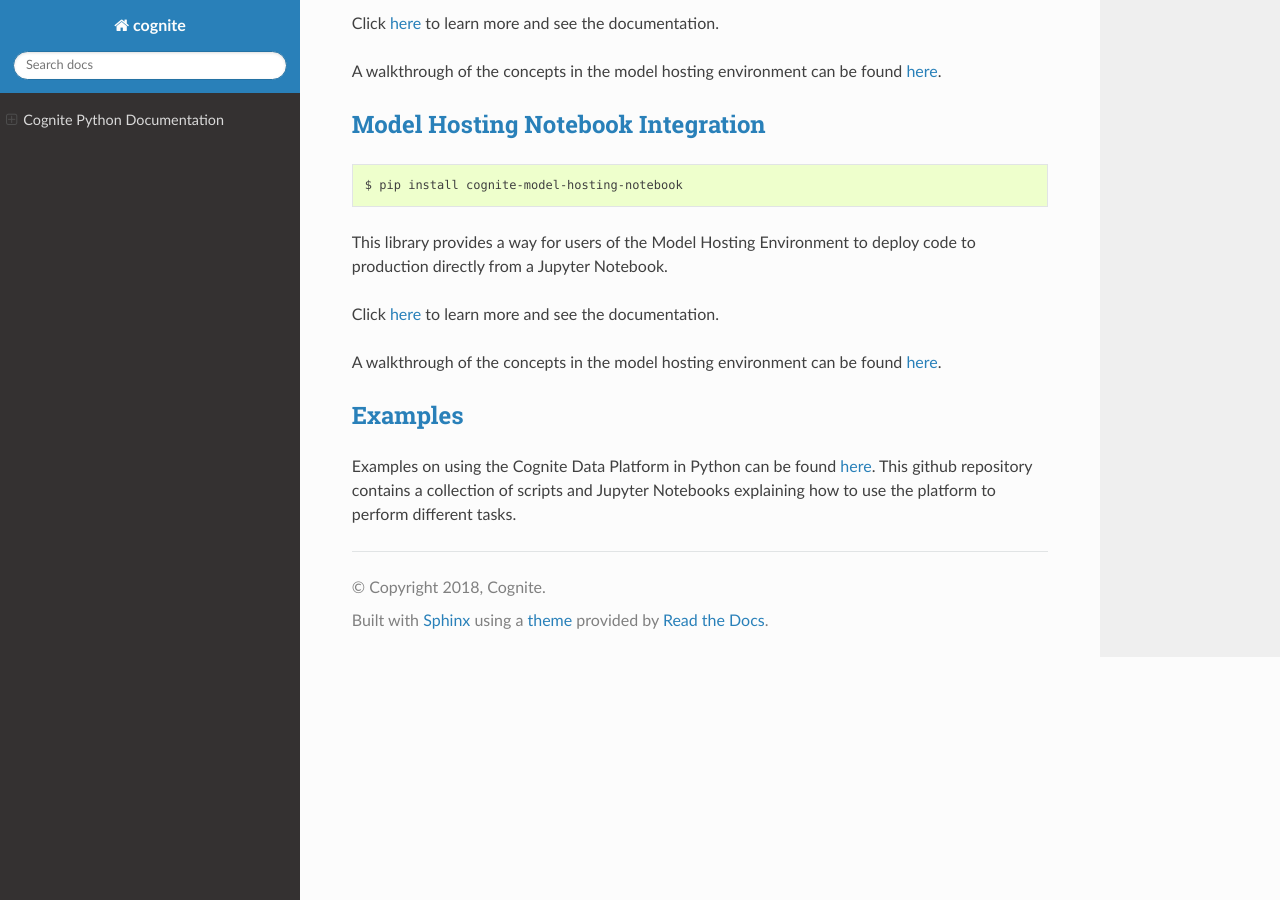
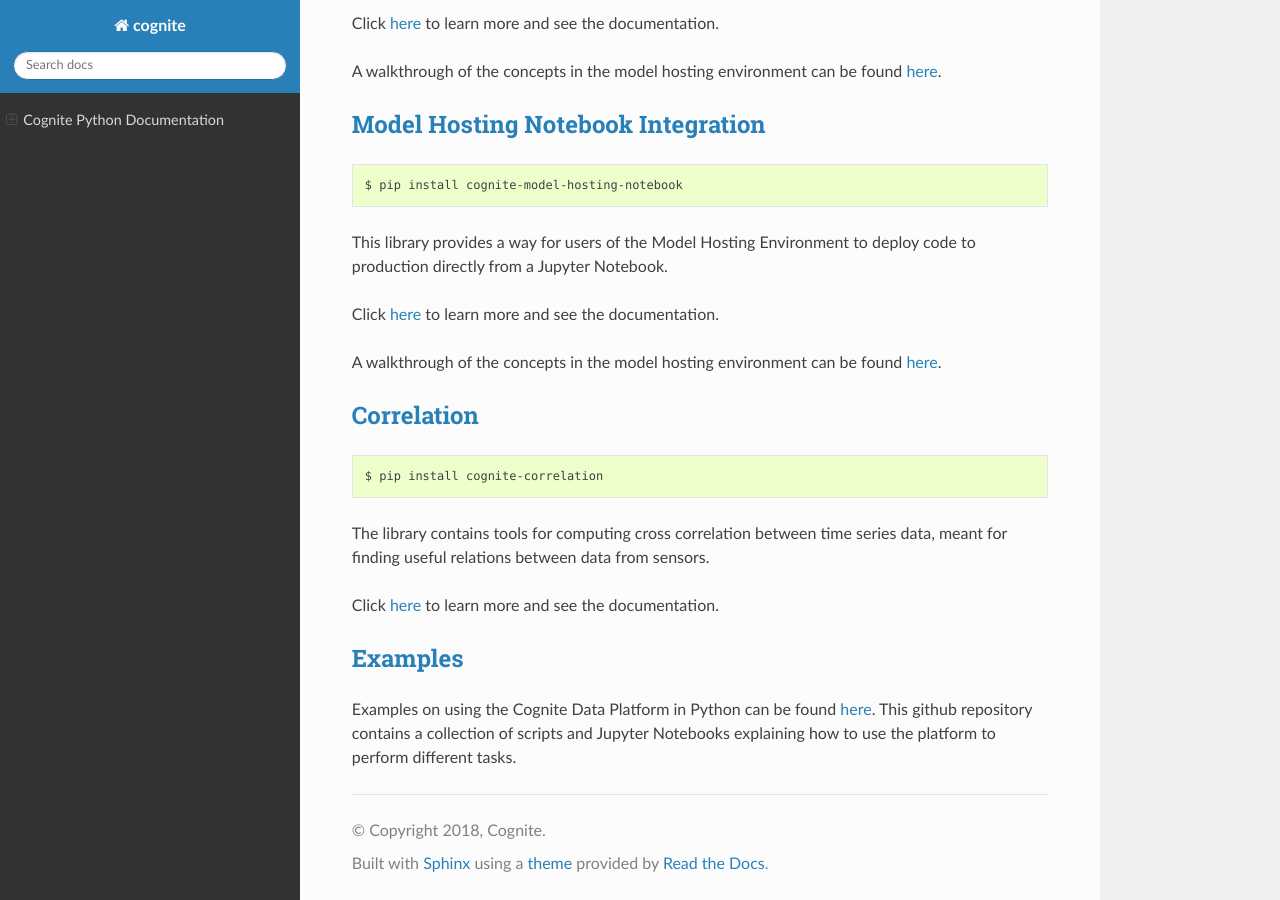
Before and after one commit to cognitedata/cognite-python-docs, a Sphinx documentation site: the page built from docs/source/index.rst, in a window 1280 px wide and 900 px high, scrolled down 657 px. Built offline with Sphinx 7.4.7 and the Read the Docs theme 2.0.0, drawn with Linux system fonts in a browser that asks for light colours.

Commit message:
Add documentation information for correlation package

```diff
--- a/docs/source/index.rst
+++ b/docs/source/index.rst
@@ -44,6 +44,17 @@
 
 A walkthrough of the concepts in the model hosting environment can be found `here <https://doc.cognitedata.com/dev/concepts/model_hosting/>`__.
 
+`Correlation <https://cognite-docs.readthedocs-hosted.com/projects/cognite-correlation/>`_
+^^^^^^^^^^^^^^^^^^^^^^^^^^^^^^^^^^^^^^^^^^^^^^^^^^^^^^^^^^^^^^^^^^^^^^^^^^^^^^^^^^^^^^^^^^^^^^^^^^^^^^^^^^^^^^^^^^
+.. code-block:: bash
+
+    $ pip install cognite-correlation
+
+The library contains tools for computing cross correlation between time series data, meant for finding useful relations between data from sensors.
+
+Click `here <https://cognite-docs.readthedocs-hosted.com/projects/cognite-correlation/>`__ to learn more and see the
+documentation.
+
 `Examples <https://github.com/cognitedata/cognite-python-docs>`_
 ^^^^^^^^^^^^^^^^^^^^^^^^^^^^^^^^^^^^^^^^^^^^^^^^^^^^^^^^^^^^^^^^
 Examples on using the Cognite Data Platform in Python can be found `here <https://github.com/cognitedata/cognite-python-docs>`__.
```
